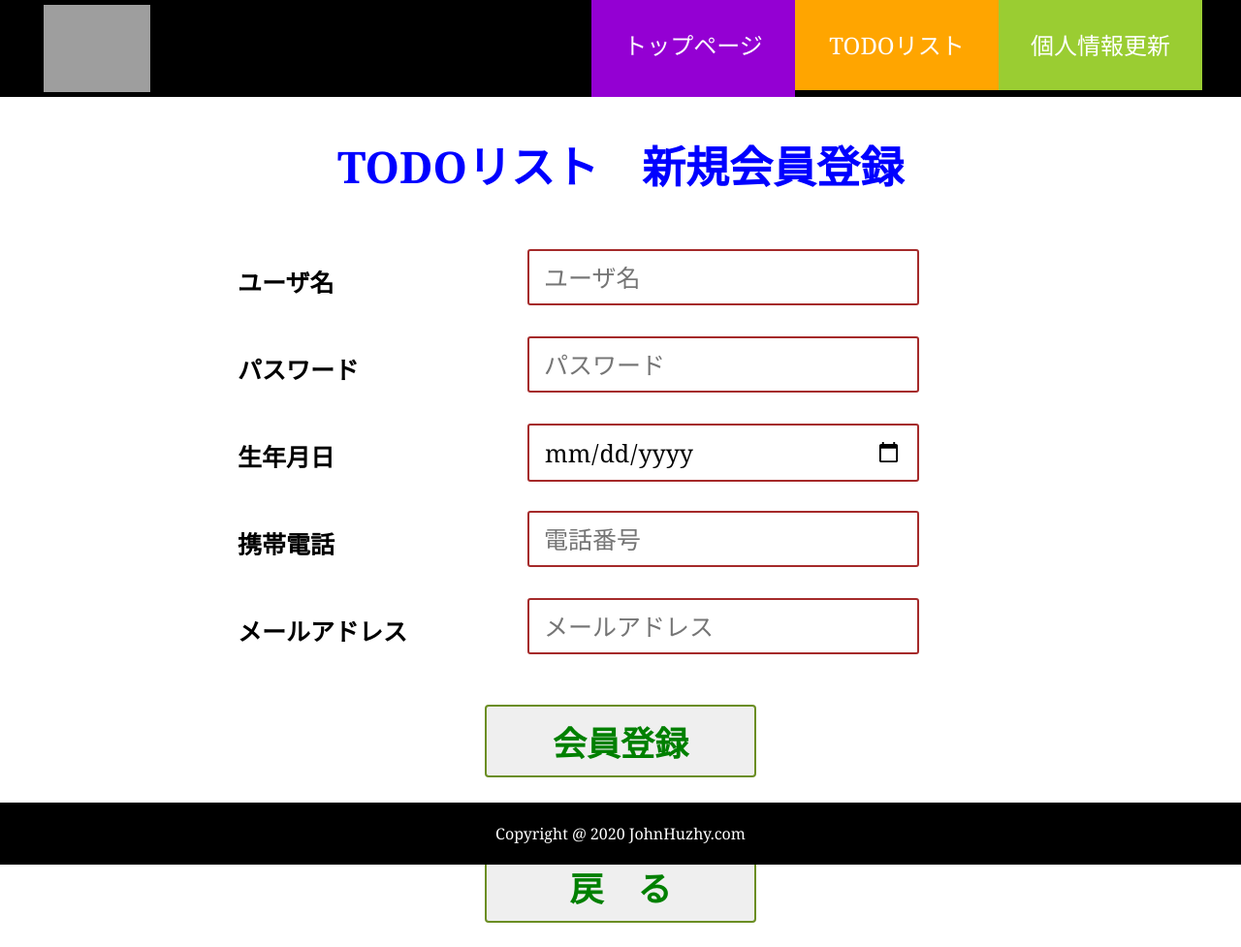
After one commit to johnhuzhy/MyPythonExam, a Flask app: page /register_input in a window 1280 px wide. The commit adds this page. Shown: the whole page at 97% size. Run offline with Flask 2, Linux system fonts and the light colour scheme; grey boxes are pictures that could not be loaded.

Commit message:
register初期　コミット

```diff
--- a/src/MyWeb/main.py
+++ b/src/MyWeb/main.py
@@ -1,28 +1,33 @@
 from flask import Flask
 from flask import render_template
 from flask import request
+from routes import register_route
 
 app = Flask(__name__)
+app.register_blueprint(register_route.app)
 
-#ログイン画面
 @app.route('/')
 @app.route('/home')
 def home():
+    """ログイン画面へ遷移"""
     return render_template("login.html", title='Login')
 
-@app.route('/login', methods=['get','post'])
+
+@app.route('/login', methods=['get', 'post'])
 def login():
+    """ログイン処理"""
     if request.method == 'POST':
         print(request.form['user'])
         return render_template("top.html")
     else:
         return render_template("login.html", title='Login')
 
-# トップ画面
-# app.add_url_rule('/top', view_func=top_page)
+
 @app.route('/top')
 def top_page():
+    """トップ画面へ遷移"""
     return render_template("top.html")
+# app.add_url_rule('/top', view_func=top_page)
 
 @app.route('/<name>', methods=['get'])
 def name_page(name):
@@ -33,4 +38,6 @@ def name_page(name):
 app.config.from_object('config')
 
 if __name__ == "__main__":
-    app.run(host='localhost', port=2345, debug=app.config['DEBUG'])
+    app.run(host=app.config['SERVER_HOST'],
+            port=app.config['SERVER_PORT'],
+            debug=app.config['DEBUG'])
--- /dev/null
+++ b/src/MyWeb/routes/register_route.py
@@ -0,0 +1,13 @@
+from flask import Flask, render_template, Blueprint, redirect, url_for
+
+app = Blueprint('register', __name__)
+
+
+@app.route('/register_input', methods=['get', 'post'])
+def register_input():
+    return render_template('register_input.html')
+
+
+@app.route('/register_back', methods=['get', 'post'])
+def register_back():
+    return redirect(url_for('home'))
--- a/src/junior/practice_seventh.py
+++ b/src/MyWeb/static/register.css
@@ -1,43 +1,80 @@
-"""
-指定した長さの検証コードを生成する関数を設計します。検証コードは、大文字と小文字および数字で構成されます。
-"""
-import random
+/* all */
 
+/* main */
+.main {
+  height: 691px;
+  width: 1200px;
+  margin: 37px auto 0;
+}
+.main h1 {
+  font-size: 45px;
+  color: blue;
+  text-align: center;
+  font-weight: bolder;
+  margin-bottom: 35px;
+}
+.main > dl {
+  position: relative;
+  display: block;
+  height: 80px;
+  margin-bottom: 10px;
+}
+.main > dl > dt {
+  display: block;
+  position: relative;
+  float: left;
+  width: 443px;
+  height: 100%;
+}
+.main > dl > dt > p {
+  display: inline-block;
+  position: absolute;
+  font-size: 25px;
+  font-weight: bold;
+  padding: 5px;
+  top: 30px;
+  left: 200px;
+}
+.main > dl > dd {
+  display: block;
+  position: relative;
+  float: right;
+  width: 756px;
+  height: 100%;
+}
+.main > dl input {
+  position: absolute;
+  width: 370px;
+  padding: 10px 15px;
+  top: 20px;
+  left: 60px;
+  font-size: 25px;
+  border-radius: 3px;
+  border: 2px solid brown;
+}
+.main > dl input:focus {
+  box-shadow: 0 0 5px cadetblue;
+  border: 3px solid red !important;
+}
 
-def generate_code(length=6):
-    """
-    指定した長さの検証コードを生成する。
-    """
-    all_str = "0123456789qwertyuiopasdfghjklzxcvbnmQWERTYUIOPASDFGHJKLZXCVBNM"
-    code = ''
-    for i in range(length):
-        index = random.randint(0, len(all_str)-1)
-        code += all_str[index]
-    return code
+.main > form > p {
+  margin-top: 50px;
+  height: 100px;
+}
+.main .btn {
+  display: block;
+  width: 280px;
+  border-radius: 4px;
+  border: 2px solid olivedrab;
+  font-size: 35px;
+  color: green;
+  text-align: center;
+  font-weight: bold;
+  padding: 10px 30px;
+  margin: 0 auto;
+}
 
-
-"""
-パスカルの三角形(杨辉三角形)
-"""
-
-
-def pascal_triangle(num=6):
-    """
-    パスカルの三角形（Pascal's triangle）は、二項展開における係数を三角形状に並べたものである
-    """
-    triagle = [[]] * num
-    for row in range(num):
-        triagle[row] = [None] * (row+1)
-        print(' '*(len(str(num**2))-1)*(num - row), end='')
-        for col in range(row+1):
-            if col == 0 or col == row:
-                triagle[row][col] = 1
-            else:
-                triagle[row][col] = triagle[row-1][col-1] + triagle[row-1][col]
-            print(str(triagle[row][col]).center(len(str(num**2)), ' '), end=' ')
-        print()
-
-
-if __name__ == "__main__":
-    print("検証コード⇒", generate_code(8))
-    pascal_triangle(13)
+.main .btn:hover {
+  color: whitesmoke;
+  background-color: olivedrab;
+}
--- a/src/MyWeb/templates/login.html
+++ b/src/MyWeb/templates/login.html
@@ -4,7 +4,7 @@
   <h1>TODOリスト　ログイン</h1>
   <dl>
     <dt><p>ユーザ名</p></dt>
-    <dd><input type="text" name="user" placeholder="ユーザ" form="login"/></dd>
+    <dd><input type="text" name="user" placeholder="ユーザ名" form="login"/></dd>
   </dl>
   <dl>
     <dt><p>パスワード</p></dt>
@@ -13,6 +13,8 @@
   <form name="login" action="/login" method="post" id="login">
     <p><input type="submit" class="btn" value="ログイン" /></p>
   </form>
-  <hr>
+  <form name="register_input" action="/register_input" method="post" id="register_input">
+    <p><input type="submit" class="btn" value="新規会員登録"" /></p>
+  </form>
 </section>
 {% endblock %}
--- /dev/null
+++ b/src/MyWeb/templates/register_input.html
@@ -0,0 +1,32 @@
+{% extends "layout.html" %} {% block content %}
+<link rel="stylesheet" href="{{url_for('static', filename='register.css')}}" />
+<section class="main">
+  <h1>TODOリスト　新規会員登録</h1>
+  <dl>
+    <dt><p>ユーザ名</p></dt>
+    <dd><input type="text" name="user" placeholder="ユーザ名" form="register"/></dd>
+  </dl>
+  <dl>
+    <dt><p>パスワード</p></dt>
+    <dd><input type="password" name="password" placeholder="パスワード" form="register"/></dd>
+  </dl>
+  <dl>
+    <dt><p>生年月日</p></dt>
+    <dd><input type="date" name="birthday" form="register"/></dd>
+  </dl>
+  <dl>
+    <dt><p>携帯電話</p></dt>
+    <dd><input type="tel" name="telephone" placeholder="電話番号" form="register"/></dd>
+  </dl>
+  <dl>
+    <dt><p>メールアドレス</p></dt>
+    <dd><input type="email" name="email" placeholder="メールアドレス" form="register"/></dd>
+  </dl>
+  <form name="register" action="/register" method="post" id="register">
+    <p><input type="submit" class="btn" value="会員登録" /></p>
+  </form>
+  <form name="register_back" action="/register_back" method="post" id="register_back">
+    <p><input type="submit" class="btn" value="戻　る" /></p>
+  </form>
+</section>
+{% endblock %}
```
Also changed, not shown: src/MyWeb/config.py (+16 -1 lines), src/junior/test_module/__init__.py (added, +7 -0 lines), src/junior/util/__init__.py (added), 1 other file.
